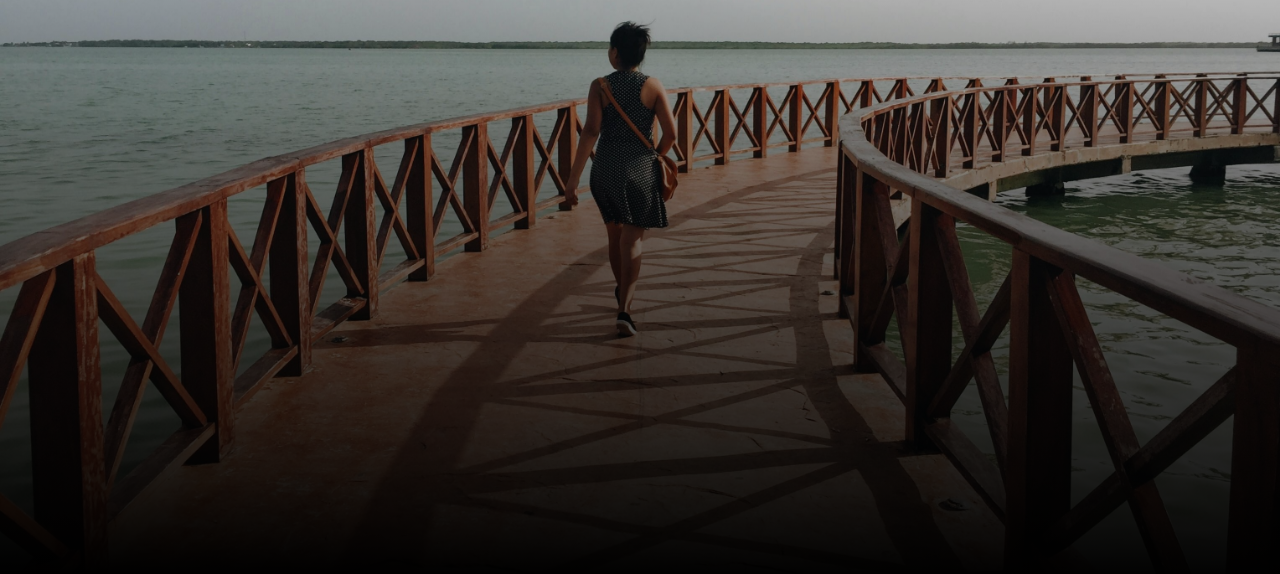
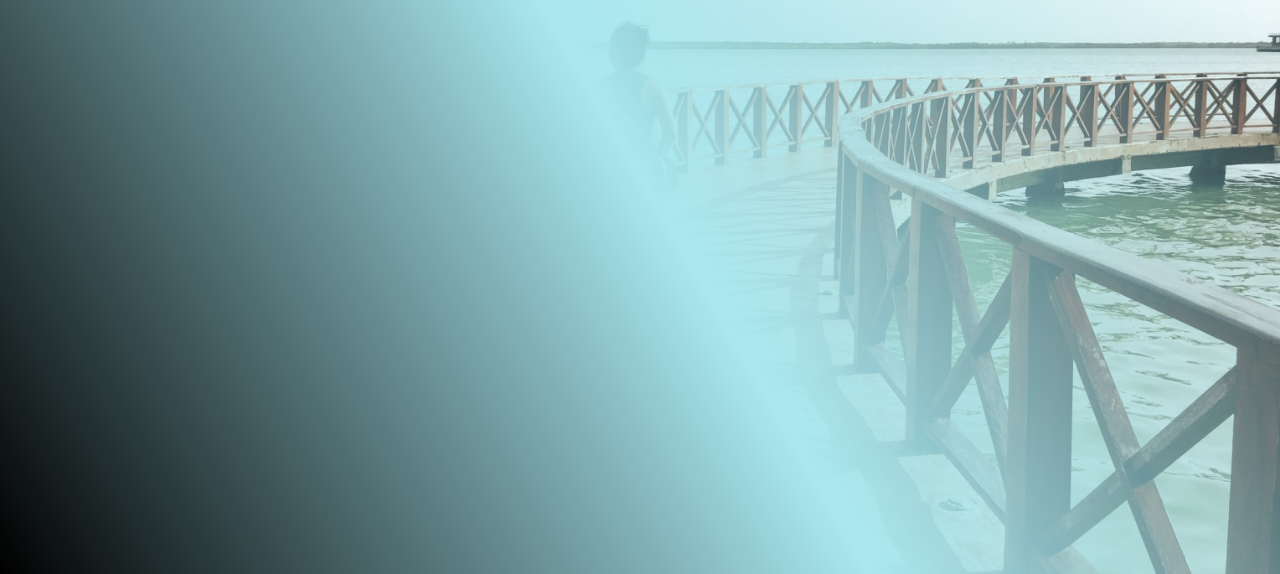
Before and after one commit to Um-mi-Tech/OVERLAY, a plain HTML site: page Index.html in a window 1280 px wide. Shown: the part 226-800 px from the top of the page. Drawn offline with Linux system fonts and the light colour scheme.

Commit message:
update all repositories

```diff
--- a/Style.css
+++ b/Style.css
@@ -4,7 +4,7 @@
     font-family: century;
 }
 header{
-    background-image: linear-gradient(0.6deg,black,transparent),url(Logo1.jpg);
+    background-image: linear-gradient(60deg,black, rgb(169, 232, 240), transparent),url(Logo1.jpg);
     height: 100vh;
     display: flex;
     background-size: cover;
@@ -53,7 +53,7 @@ h3{
     color: #fff;
     font-size: 40px;
     float: left;
-    font-family: century;
+    font-family: century ;
 
 }
 .main{
```
